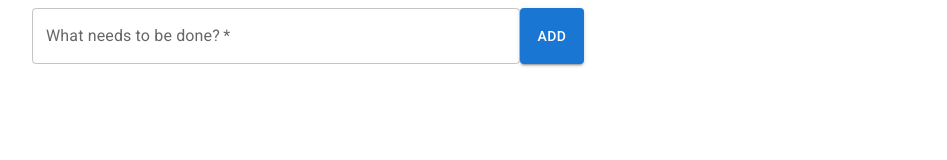
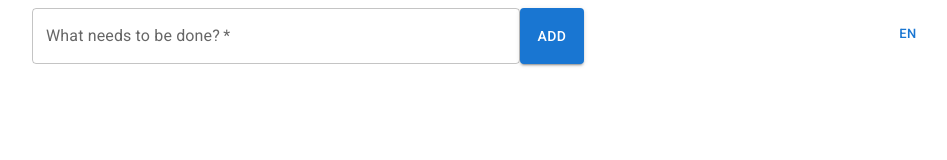
Before and after one commit to vadimfilimonov/React-TODO, a React (Create React App) app: page / in a window 1280 px wide. Shown: the top 160 px of the page, without its empty margins (332-1279 px from the left). Built offline with nearby package versions, Linux system fonts and the light colour scheme.

Commit message:
Add language switcher button component

```diff
--- a/src/App.jsx
+++ b/src/App.jsx
@@ -2,12 +2,23 @@ import React from 'react';
 import { Container } from '@mui/material';
 import NewTaskForm from './components/NewTaskForm';
 import Tasks from './components/Tasks';
+import LanguageSwitcher from './components/LanguageSwitcher';
+
+const switcherStyles = {
+  position: 'absolute',
+  top: 34,
+  right: 8,
+  transform: 'translateY(-50%)',
+};
 
 function App() {
   return (
     <Container maxWidth="sm">
       <NewTaskForm />
       <Tasks />
+      <div style={switcherStyles}>
+        <LanguageSwitcher />
+      </div>
     </Container>
   );
 }
--- /dev/null
+++ b/src/components/LanguageSwitcher.jsx
@@ -0,0 +1,29 @@
+import React from 'react';
+import { useTranslation } from 'react-i18next';
+import Button from '@mui/material/Button';
+import { ENGLISH_LANGUAGE, RUSSIAN_LANGUAGE } from '../consts';
+import { setCurrentLanguageToStorage } from '../helpers/storage';
+
+const switcherHashmap = {
+  [RUSSIAN_LANGUAGE]: ENGLISH_LANGUAGE,
+  [ENGLISH_LANGUAGE]: RUSSIAN_LANGUAGE,
+};
+
+function LanguageSwitcher() {
+  const { t, i18n } = useTranslation();
+
+  const handleToggleLanguage = () => {
+    const currentLanguage = i18n.language;
+    const newLanguage = switcherHashmap[currentLanguage];
+    i18n.changeLanguage(newLanguage);
+    setCurrentLanguageToStorage(newLanguage);
+  };
+
+  return (
+    <Button size="small" onClick={handleToggleLanguage}>
+      {t('currentLanguage')}
+    </Button>
+  );
+}
+
+export default LanguageSwitcher;
--- a/src/index.jsx
+++ b/src/index.jsx
@@ -8,13 +8,16 @@ import { initReactI18next } from 'react-i18next';
 import App from './App';
 import store from './slices';
 import { hydrate } from './slices/tasksSlice';
-import { getReduxStateFromStorage, setReduxStateToStorage } from './helpers/storage';
+import { getReduxStateFromStorage, setReduxStateToStorage, getCurrentLanguageFromStorage } from './helpers/storage';
 import resources from './assets/locales';
+import { DEFAULT_LANGUAGE } from './consts';
+
+const startLanguage = getCurrentLanguageFromStorage() || DEFAULT_LANGUAGE;
 
 i18n.use(initReactI18next).init({
   resources,
-  lng: 'en',
-  fallbackLng: 'en',
+  lng: startLanguage,
+  fallbackLng: startLanguage,
 });
 
 const persistedState = getReduxStateFromStorage();
```
